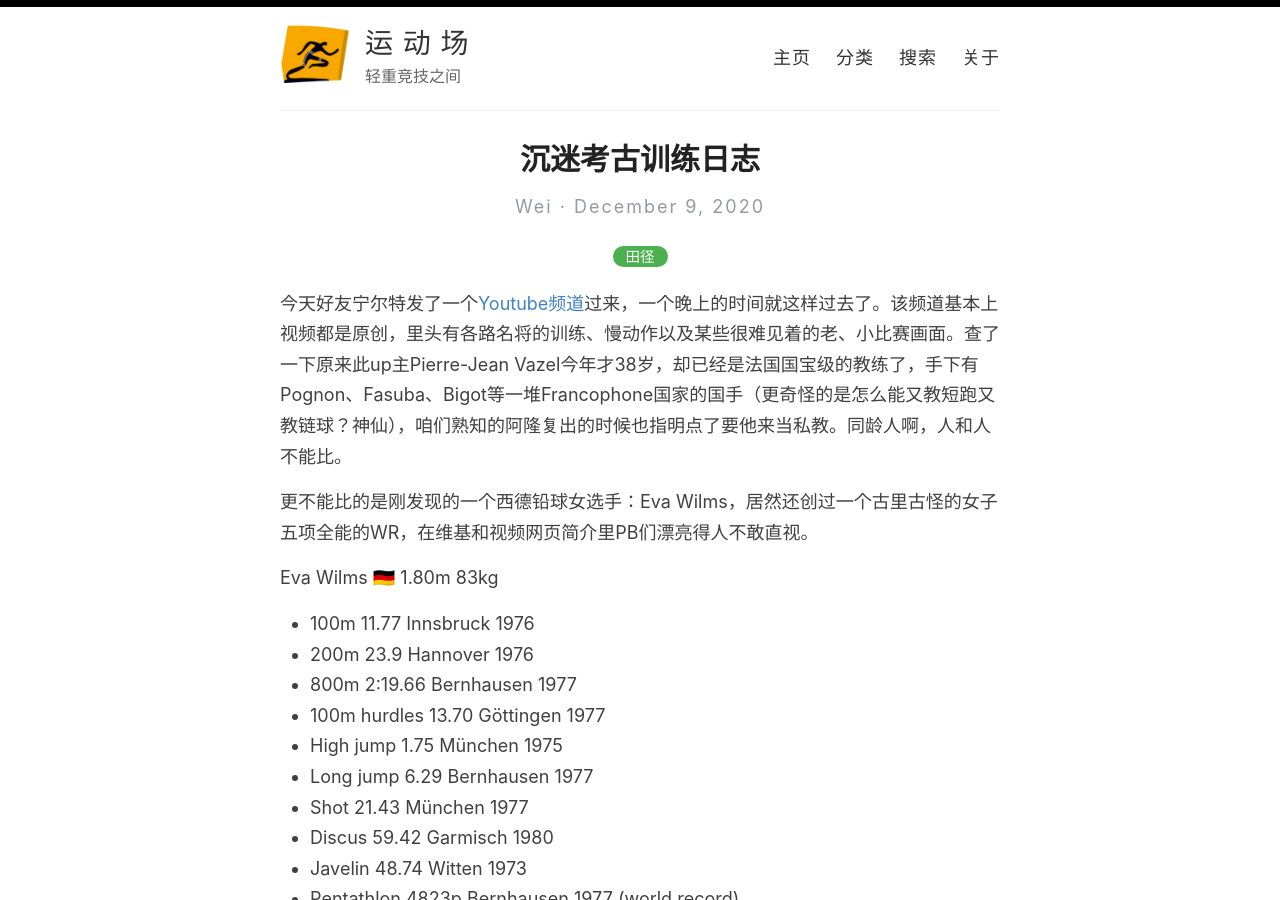
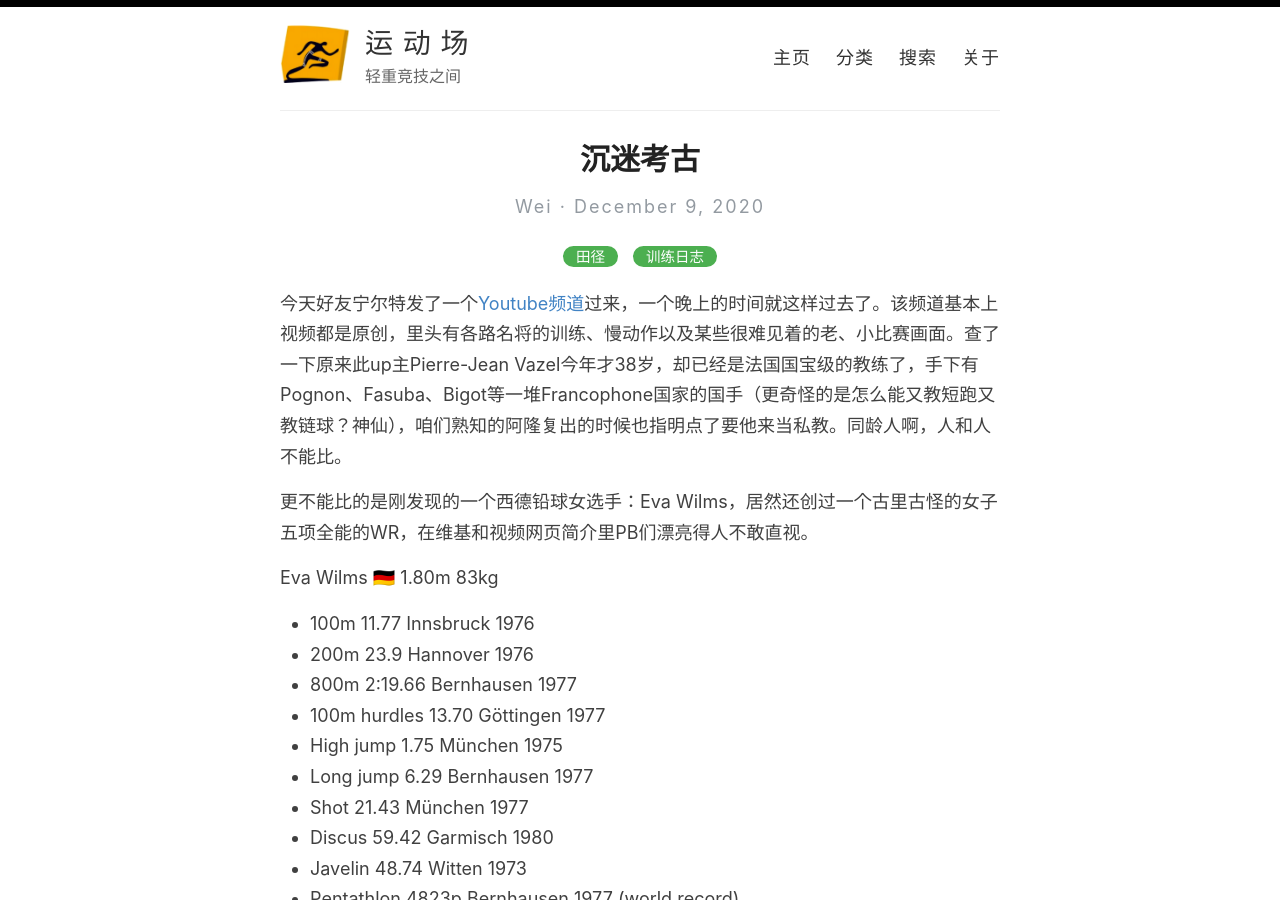
Before and after one commit to athletik/athletik.github.io, a Jekyll site: the page built from _posts/2020-12-9-沉迷考古.md, in a window 1280 px wide and 900 px high. Built offline with Jekyll 4.4.1, drawn with Linux system fonts in a browser that asks for light colours; comment, search, counter and statistics services are not loaded.

```diff
--- a/_posts/2020-12-9-沉迷考古.md
+++ b/_posts/2020-12-9-沉迷考古.md
@@ -1,7 +1,7 @@
 ---
 layout: post
-categories: 田径
-title: [沉迷考古, 训练日志]
+categories: [田径, 训练日志]
+title: 沉迷考古
 ---
 
 今天好友宁尔特发了一个[Youtube频道](https://www.youtube.com/channel/UCW3cK6PIbmZsmctRQ3lr0FQ)过来，一个晚上的时间就这样过去了。该频道基本上视频都是原创，里头有各路名将的训练、慢动作以及某些很难见着的老、小比赛画面。查了一下原来此up主Pierre-Jean Vazel今年才38岁，却已经是法国国宝级的教练了，手下有Pognon、Fasuba、Bigot等一堆Francophone国家的国手（更奇怪的是怎么能又教短跑又教链球？神仙），咱们熟知的阿隆复出的时候也指明点了要他来当私教。同龄人啊，人和人不能比。
```
